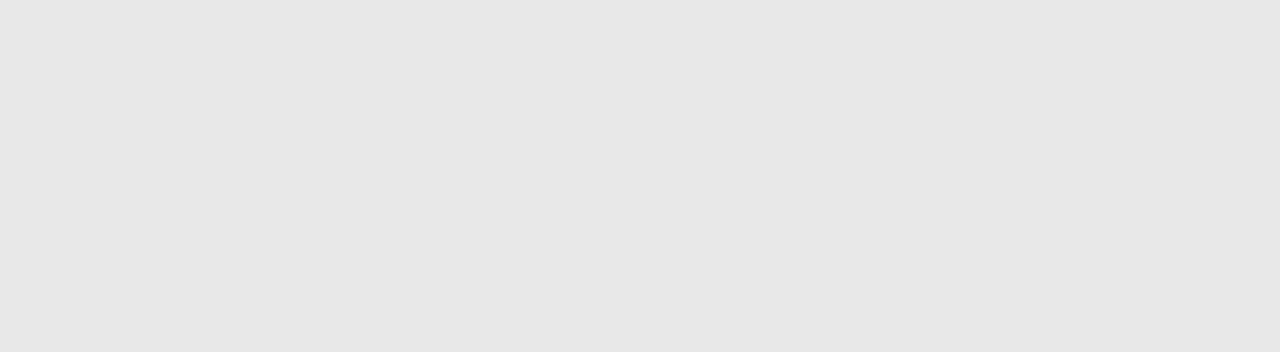
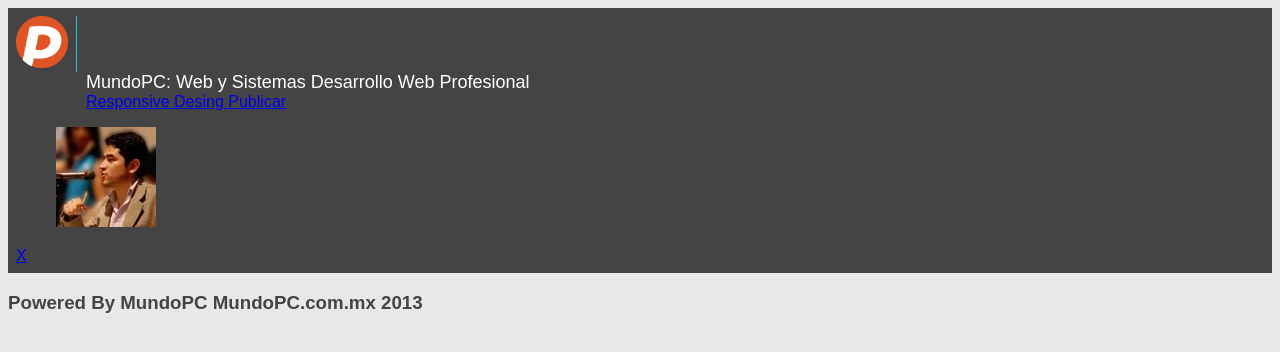
Before and after one commit to gabril50/Proyecto-BienesRaices, a plain HTML site: page Clase1/PrimeraClase/public_html/index.html in a window 1280 px wide. Drawn offline with Linux system fonts and the light colour scheme; files that its build step writes are made by us from their sources.

Commit message:
ArchivoHtml5Avanzado-gabriel
ok....

```diff
--- a/Clase1/PrimeraClase/public_html/index.html
+++ b/Clase1/PrimeraClase/public_html/index.html
@@ -6,8 +6,49 @@
         <link rel="stylesheet" href="css/puls4.css"/>
     </head>
     <body>
+        <header>
+            <div class="logo">
+                <img src="imagenes/logo.png" alt="MundoPC"/>
+            </div>
+            <div class="titular">
+                <h1 class="titulo">
+                    MundoPC: Web y Sistemas Desarrollo Web Profesional
+                </h1>
+                <div>
+                    <a class="filtro" href="#">
+                        Responsive Desing
+                    </a>
+                    <a class="publicar" href="#">
+                        Publicar
+                    </a>
+                </div>
+            </div>
+            <div class="usuario">
+                <figure class="avatar">
+                    <img src="imagenes/avatar.jpg" alt="MundoPC">
 
+                </figure>
+                <a class="flechita" href="#">
+                    X
+                </a>
+            </div>
+        </header>
 
+        <nav></nav>
+
+        <section></section>
+
+        <footer>
+
+            <h3 class="powered">
+                <strong>
+                    Powered By MundoPC
+                </strong>
+                <span class="mejor">
+                    MundoPC.com.mx 2013
+                </span>
+            </h3>
+        </footer>
     </body>
 
 </html>
```
Also changed, not shown: Clase1/PrimeraClase/public_html/imagenes/avatar.jpg (added), Clase1/PrimeraClase/public_html/imagenes/logo.png (added), 1 other file.
